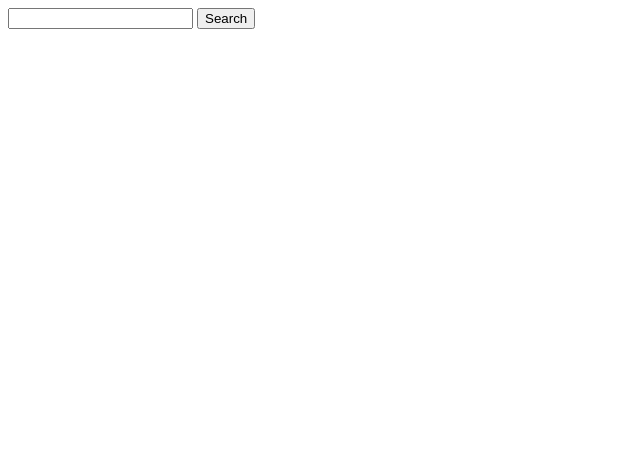
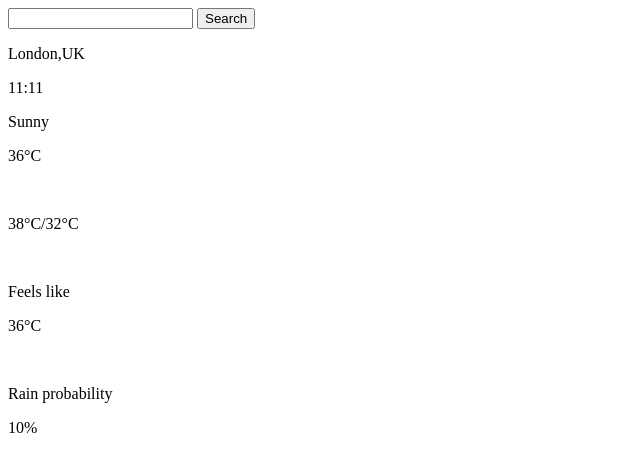
Before and after one commit to vaseemGit7/weather-app, a website built with webpack: page dist/index.html in a window 1280 px wide. Shown: the whole page, without its empty margins (0-640 px from the left). Built offline with nearby package versions, Linux system fonts and the light colour scheme.

Commit message:
Structure elements for weather info

```diff
--- a/dist/index.html
+++ b/dist/index.html
@@ -7,8 +7,42 @@
     <script defer src="main.js"></script>
   </head>
   <body>
-    <input type="text" id="searchInput" />
-    <button id="searchBtn">Search</button>
+    <div class="app-container">
+      <div class="weather-report-container">
+        <div class="seach-box">
+          <input type="text" id="searchInput" />
+          <button id="searchBtn">Search</button>
+        </div>
+        <div class="weather-report">
+          <div class="location-time">
+            <p id="currentPlace">London,UK</p>
+            <p id="currentTime">11:11</p>
+          </div>
+          <p id="currentWeatherText">Sunny</p>
+          <div class="temperature">
+            <p id="currentTemp">36°C</p>
+            <img src="" alt="" id="currentWeatherIcon" />
+          </div>
+          <p id="currentTempMinMax">38°C/32°C</p>
+        </div>
+        <div class="weather-conditions">
+          <div class="primary-info">
+            <img src="" alt="" class="info-icon" />
+            <div class="info-details">
+              <p class="info-title">Feels like</p>
+              <p class="info-value" id="currentFeelsLike">36°C</p>
+            </div>
+          </div>
+          <div class="primary-info">
+            <img src="" alt="" class="info-icon" />
+            <div class="info-details">
+              <p class="info-title">Rain probability</p>
+              <p class="info-value" id="currentRainProbability">10%</p>
+            </div>
+          </div>
+        </div>
+      </div>
+    </div>
 
     <div class="current-weather">
       <h3 class="currentTime"></h3>
```
